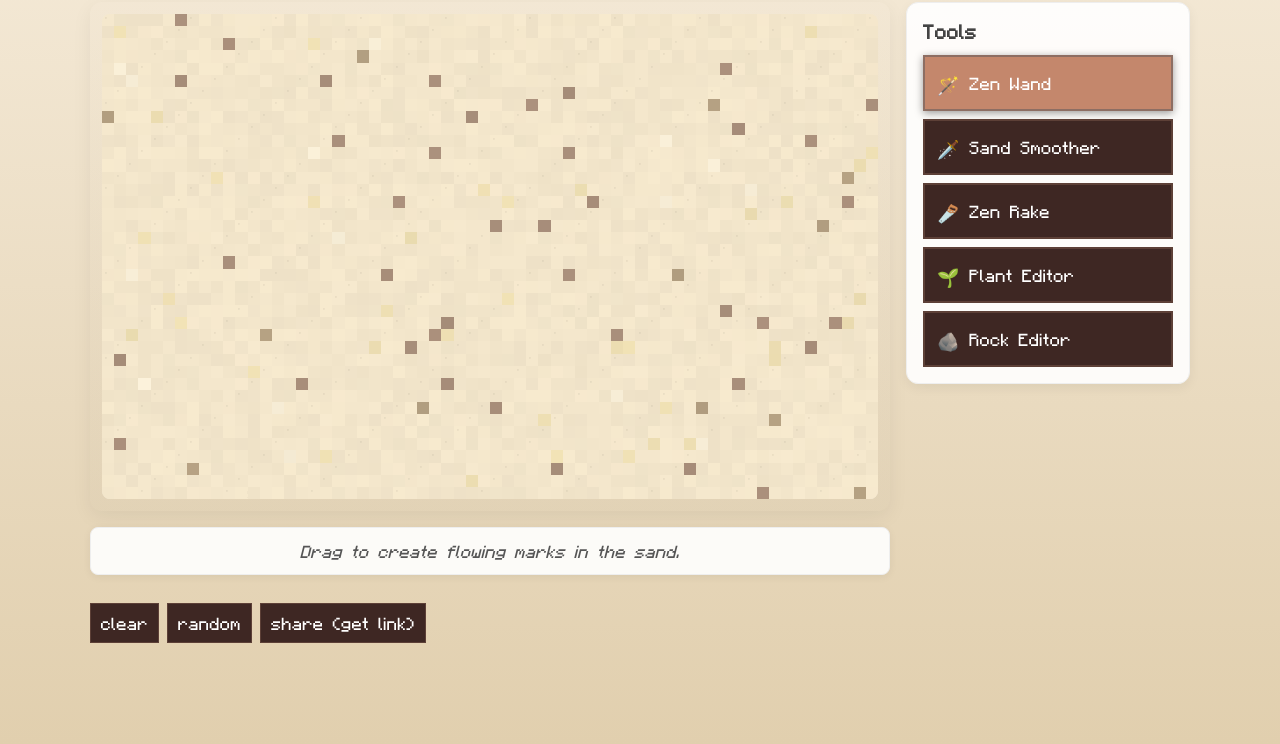
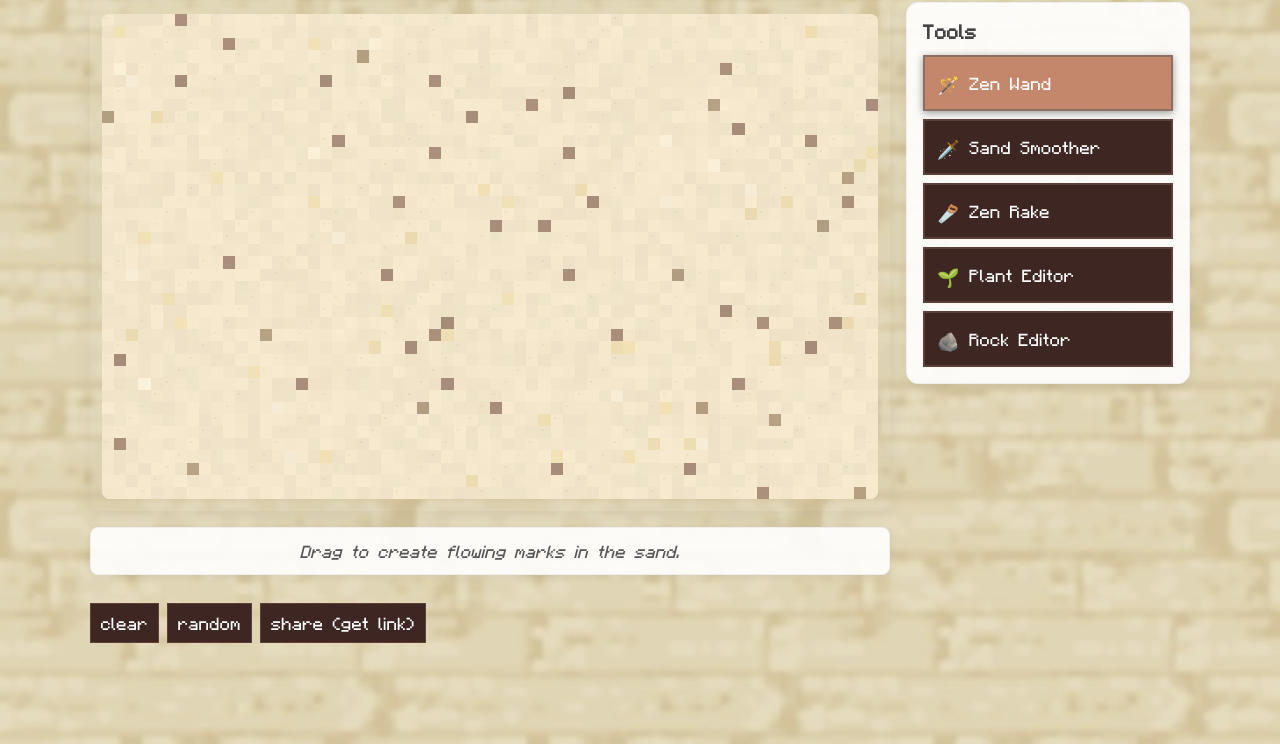
Before and after one commit to jdharmadh/zen-garden, a website: page frontend/index.html in a window 1280 px wide. Shown: the part 56-800 px from the top of the page. Drawn offline with Linux system fonts and the light colour scheme.

Commit message:
Wooden background

```diff
--- a/frontend/style.css
+++ b/frontend/style.css
@@ -18,7 +18,8 @@ html,body{height:100%}
 body{
   margin:0;
   font-family:'Minecraftia', monospace;
-  background: linear-gradient(180deg, var(--bg), var(--sand-dark));
+  /* background: linear-gradient(180deg, var(--bg), var(--sand-dark)); */
+  background: url('/images/wood.jpg') center/cover no-repeat;
   color:#222;
   display:flex;
   flex-direction:column;
```
Also changed, not shown: images/wood.jpg (added).
